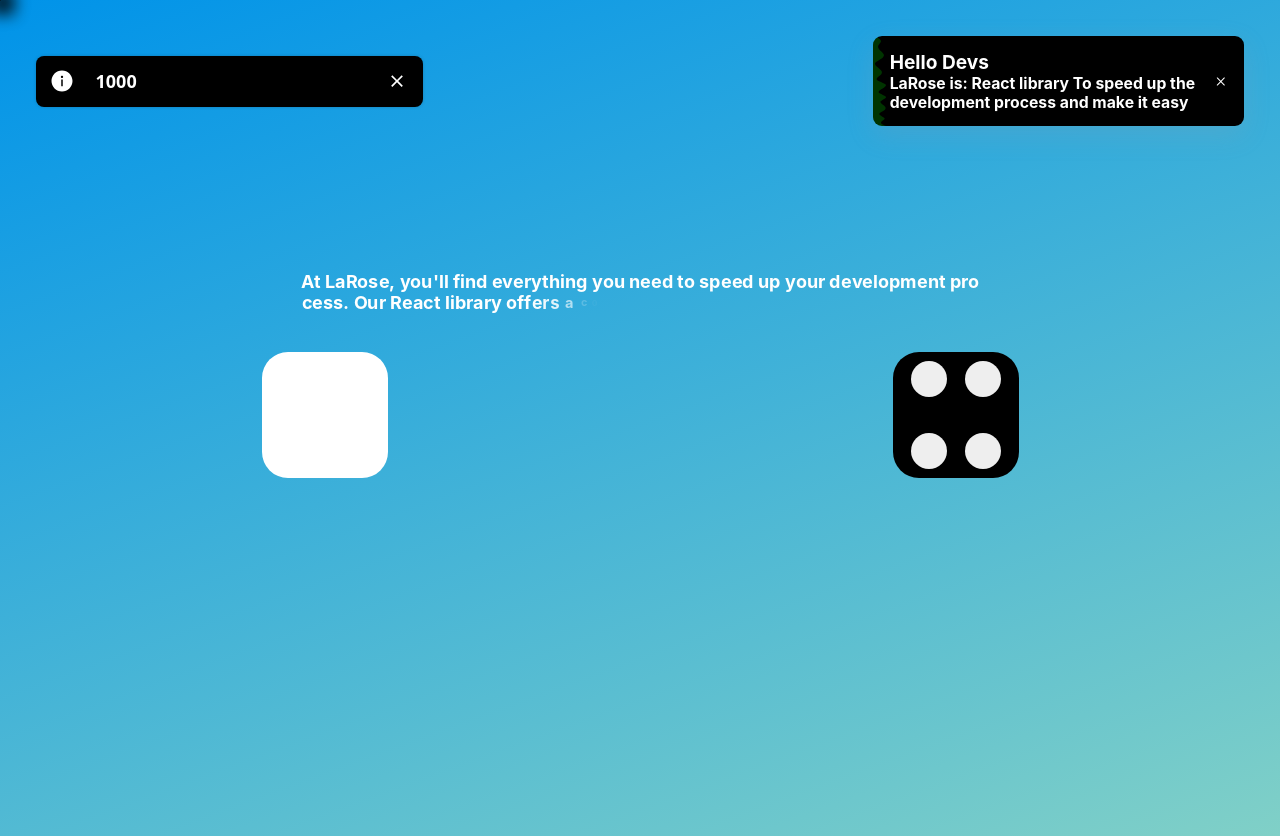
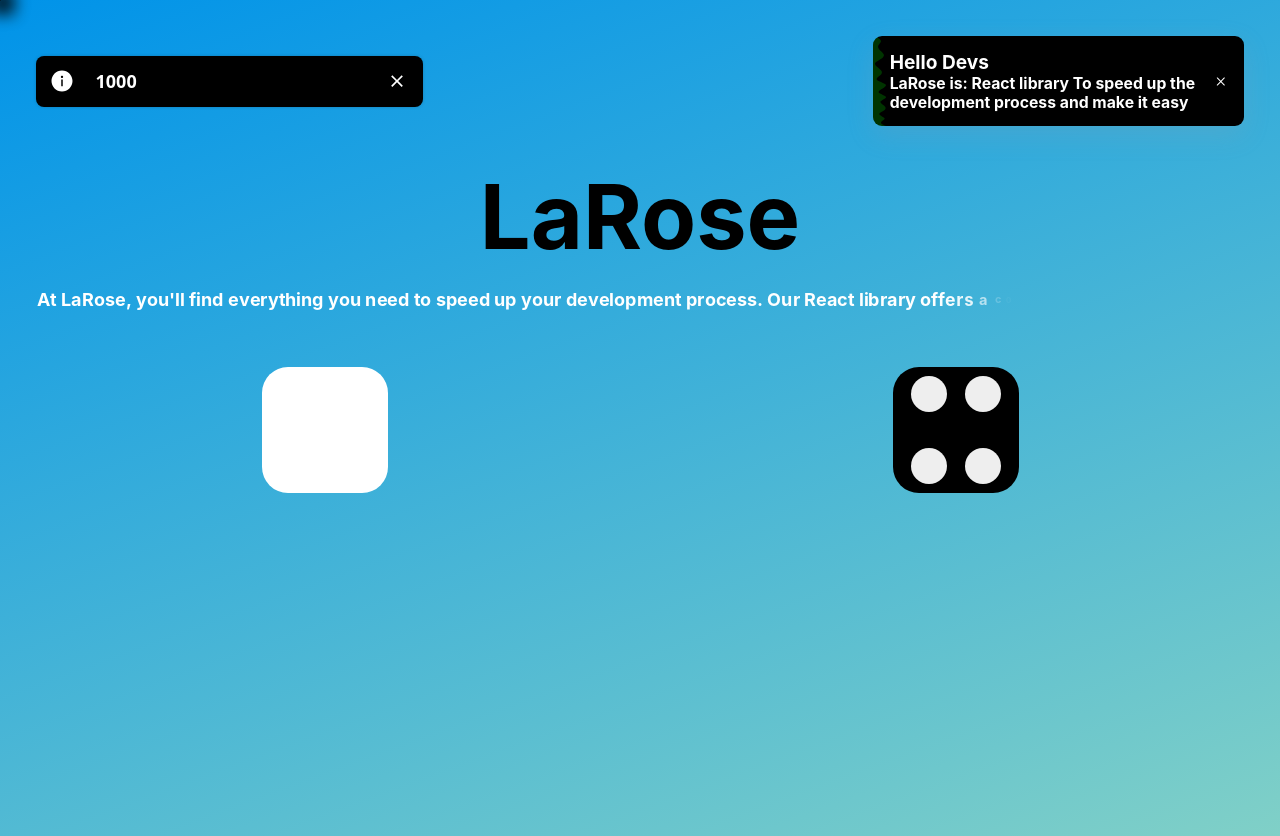
Before and after one commit to hamdymohamedak/LaRose.js, a React (Create React App) app: page / in a window 1280 px wide. Built offline with nearby package versions, Linux system fonts and the light colour scheme.

Commit message:
Add files via upload

```diff
--- a/src/Tabs/Default.css
+++ b/src/Tabs/Default.css
@@ -9,7 +9,6 @@
   background-image: linear-gradient(160deg, #0093e9 0%, #80d0c7 100%);
   padding: 1rem;
 }
-
 .navbar {
   min-height: 3rem;
   display: flex;
@@ -28,14 +27,9 @@
 
 .title {
   font-size: 4rem;
-  font-weight: bold;
   background: -webkit-linear-gradient(#000000, #333);
   -webkit-background-clip: text;
-  -webkit-text-fill-color: transparent;
-  display: flex;
-  flex-direction: column;
-  align-items: center;
-  justify-content: center;
+  color: black;
 }
 
 .downBar {
--- a/src/Tabs/Default.jsx
+++ b/src/Tabs/Default.jsx
@@ -60,11 +60,10 @@
         </SideText>
       </div>
       <div className="titleParent">
-        <div className="title">
-          <WaveText delay={0.6}>LaRose</WaveText>
-        </div>
+        <SplitText RoseName={"title"} delay={0.5} direction="left" >LaRose</SplitText>
         <AnimatedText edit={{
-          width: "38rem",
+          margin: "1rem",
+          width: "width: 92%",
           textAlign: "center",
         }} animationType="zoomIn">
           At LaRose, you'll find everything you need to speed up your development process. Our React library offers a comprehensive collection of hooks and components designed to make your development easier and more efficient.        </AnimatedText>
--- a/src/index.css
+++ b/src/index.css
@@ -5,73 +5,17 @@
     sans-serif;
   -webkit-font-smoothing: antialiased;
   -moz-osx-font-smoothing: grayscale;
+  overflow-x: hidden;
+
 }
 code {
   font-family: source-code-pro, Menlo, Monaco, Consolas, "Courier New",
     monospace;
 }
-
-@property --RoseMainColor {
-  syntax: "<color>";
-  inherits: false;
-  initial-value: #509af8;
-}
-
-@property --ShinyColor {
-  syntax: "<color>";
-  inherits: false;
-  initial-value: #111111;
-}
-
-:root {
-  --RoseMainColor: #509af8;
-  --ShinyColor: #111111;
-}
-
 * {
   transition: 0.2s;
+
 }
 html {
   font-size: 16px;
 }
-@media (max-width: 425px) {
-  html {
-    font-size: 11px;
-  }
-  .alert2 {
-    display: none;
-  }
-}
-
-@media (min-width: 426px) and (max-width: 768px) {
-  html {
-    font-size: 13px;
-  }
-  .alert2 {
-    display: none;
-  }
-}
-
-@media (min-width: 769px) and (max-width: 1200px) {
-  html {
-    font-size: 16px;
-  }
-}
-
-@media (min-width: 1201px) and (max-width: 1600px) {
-  html {
-    font-size: 18px;
-  }
-}
-
-@media (min-width: 1601px) and (max-width: 2000px) {
-  html {
-    font-size: 21px;
-  }
-}
-
-@media (min-width: 2000px) and (max-width: 2600px) {
-  html {
-    font-size: 24px;
-  }
-}
```
